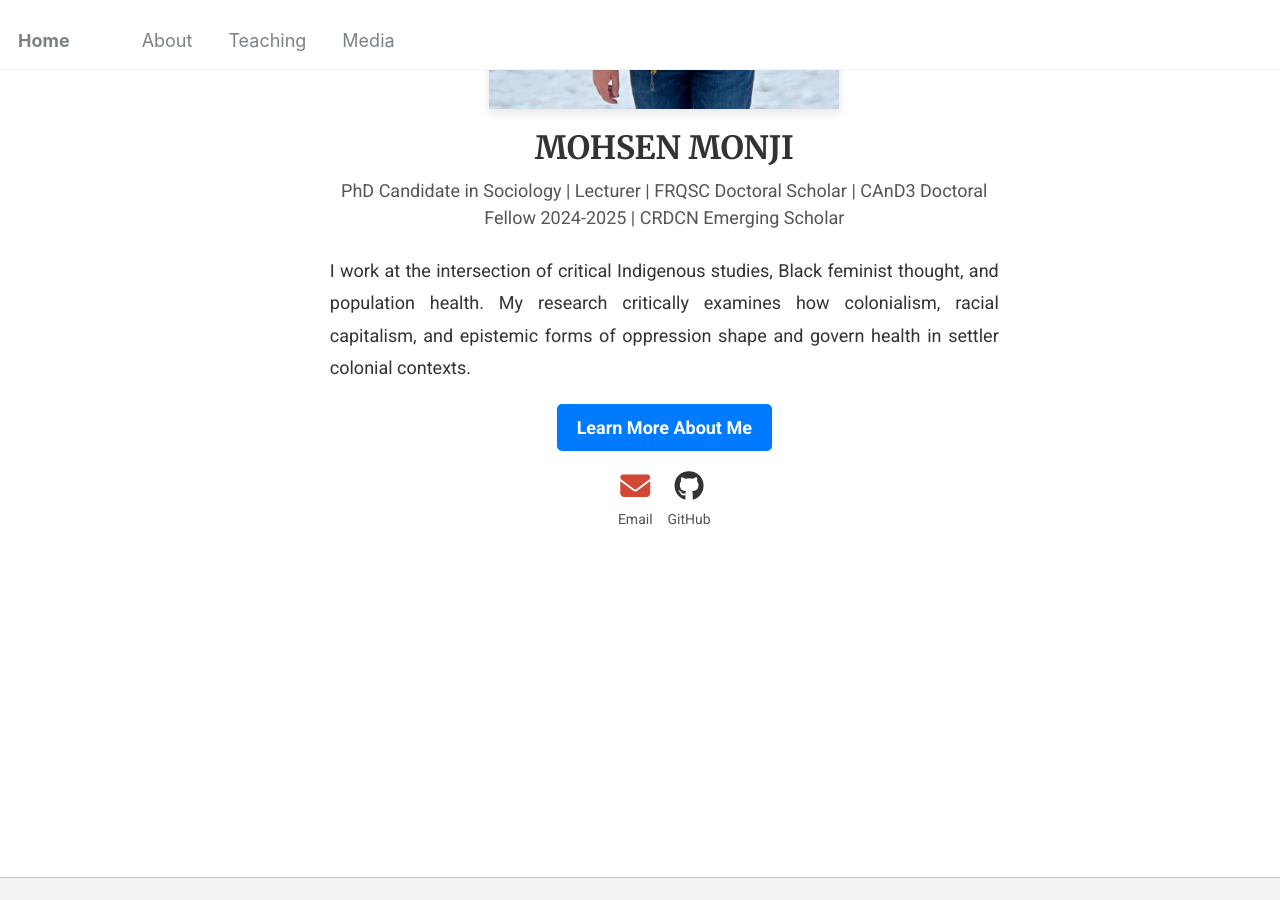
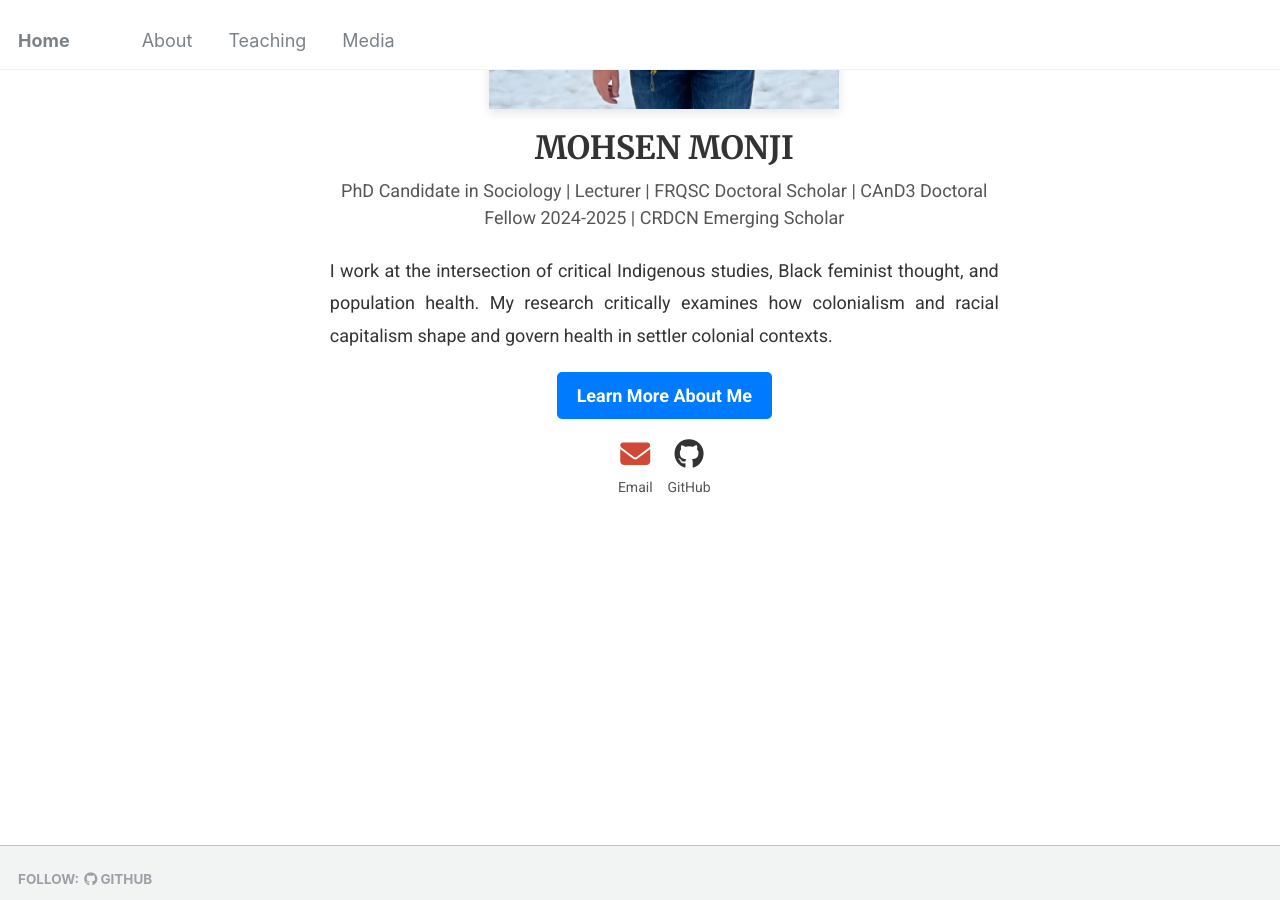
Before and after one commit to Mohsnmonji/mohsnmonji.github.io, a Jekyll site: the page built from _pages/front.md, in a window 1280 px wide and 900 px high, scrolled down 458 px. Built offline with Jekyll 4.4.1, drawn with Linux system fonts in a browser that asks for light colours.

Commit message:
Update front.md

```diff
--- a/_pages/front.md
+++ b/_pages/front.md
@@ -26,7 +26,7 @@ hide_avatar: true
 
   <!-- Description -->
 <p style="font-size: 18px; color: #333; text-align: justify; line-height: 1.8; margin-bottom: 20px;">
-  I work at the intersection of critical Indigenous studies, Black feminist thought, and population health. My research critically examines how colonialism, racial capitalism, and epistemic forms of oppression shape and govern health in settler colonial contexts.
+  I work at the intersection of critical Indigenous studies, Black feminist thought, and population health. My research critically examines how colonialism and racial capitalism shape and govern health in settler colonial contexts.
 </p>
 
   <!-- Button -->
```
